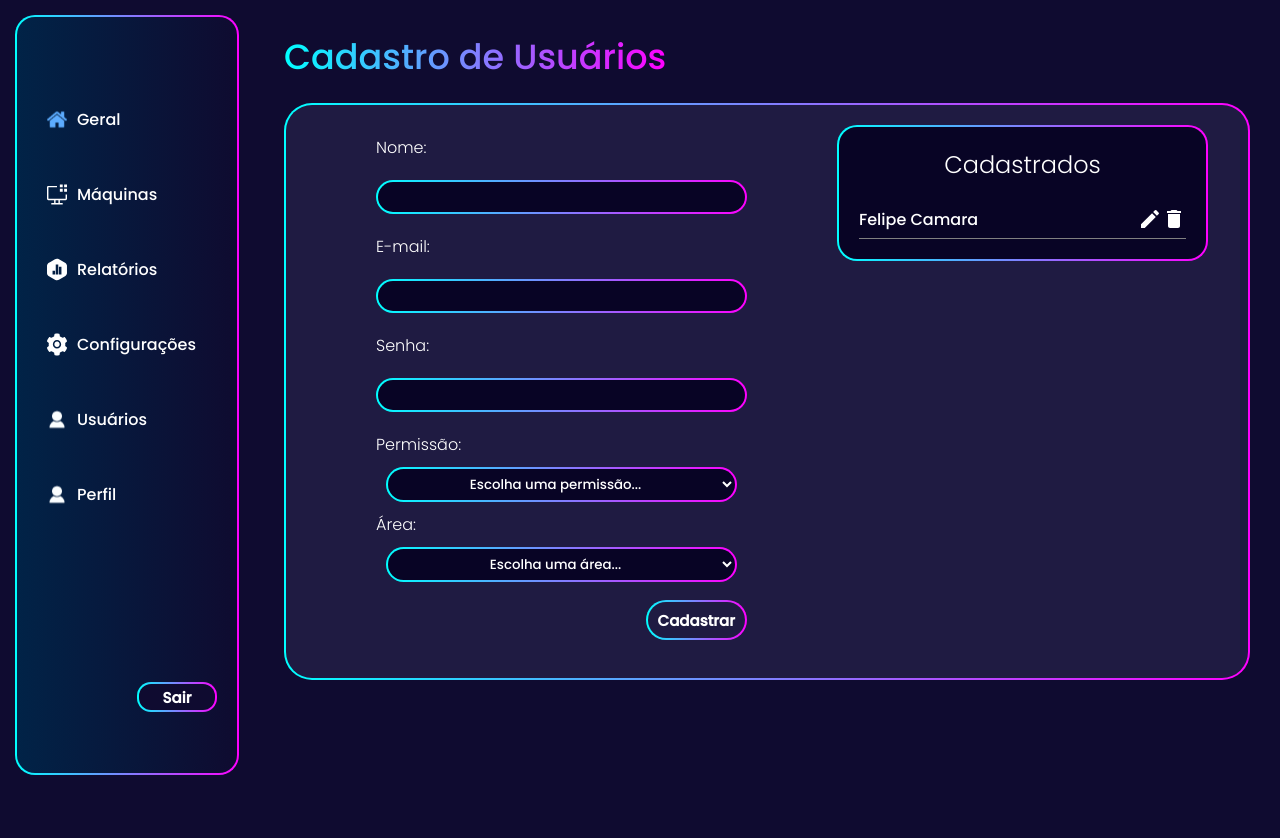
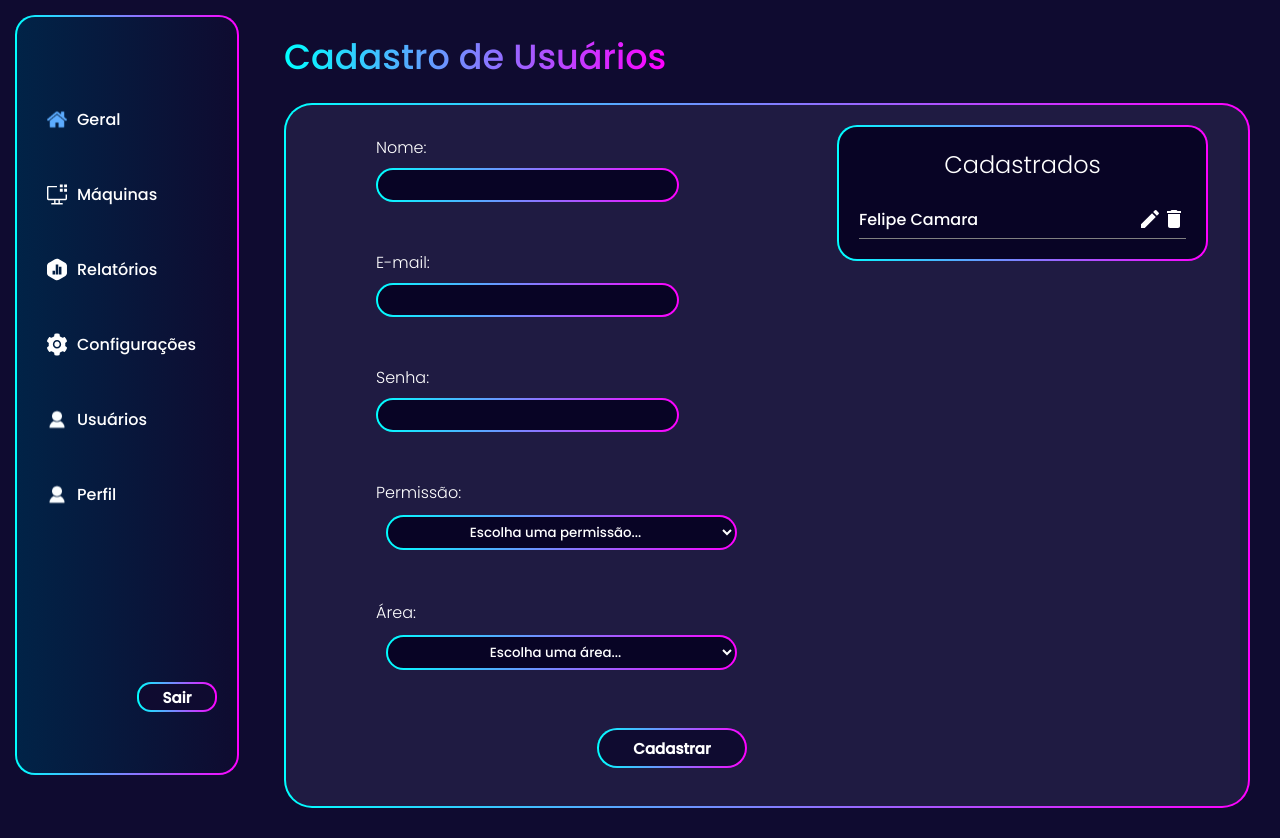
Before and after one commit to julianaesteves/projeto-p.i-onhome-site, a React (Create React App) app in the folder projeto-react/onhome/: page /dashboard in a window 1280 px wide. Both pictures are taken after a click on the item "Usuários". Before the commit the page ends 800 px from the top, so only its background shows below. Built offline with nearby package versions, Linux system fonts and the light colour scheme.

Commit message:
validando cadastro de usuários

```diff
--- a/projeto-react/onhome/src/components/Button/index.jsx
+++ b/projeto-react/onhome/src/components/Button/index.jsx
@@ -1,8 +1,8 @@
 import "./style.css";
 
-const Button = ({ value, height, width, margin, borderRadius }) => {
+const Button = ({ value, height, width, margin, borderRadius, onClick }) => {
     return (
-        <button className="button--gradient"
+        <button onClick={onClick} className="button--gradient"
             style={{
                 width: width,
                 height: height,
--- a/projeto-react/onhome/src/pages/Dashboard/Home/ConnectedMachines/index.jsx
+++ b/projeto-react/onhome/src/pages/Dashboard/Home/ConnectedMachines/index.jsx
@@ -7,7 +7,7 @@ const ConnectedMachines = () => {
         { name: 'Emergência', value: 1 },
     ];
 
-    const chartColor = ["#c4342d", "#ffeb7a", "#a9d171"]
+    const chartColor = ["#00b02f", "#ffeb7a", "#c4342d"]
 
     return (
         <div style={{ display: "flex", alignItems: "center"}}>
--- a/projeto-react/onhome/src/pages/Dashboard/Usuarios/index.jsx
+++ b/projeto-react/onhome/src/pages/Dashboard/Usuarios/index.jsx
@@ -1,55 +1,191 @@
-import Border from '../../../components/Border';
-import GradientText from '../../../components/GradientText';
-import EditIcon from '@mui/icons-material/Edit';
-import DeleteIcon from '@mui/icons-material/Delete';
-
-import './style.css'
+import Border from "../../../components/Border";
+import GradientText from "../../../components/GradientText";
+import EditIcon from "@mui/icons-material/Edit";
+import Input from "../../../components/Input";
+import DeleteIcon from "@mui/icons-material/Delete";
+import { useState } from "react";
+import "./style.css";
+import Button from "../../../components/Button";
 
 const Usuarios = () => {
+  const [userName, setUserName] = useState("");
+  const [userNameError, setUserNameError] = useState(false);
+  const [userEmail, setUserEmail] = useState("");
+  const [userEmailError, setUserEmailError] = useState(false);
+  const [permission, setPermission] = useState("");
+  const [permissionError, setPermissionError] = useState(false);
+  const [area, setArea] = useState("");
+  const [areaError, setAreaError] = useState(false);
+  const [senha, setSenha] = useState("");
+  const [senhaError, setSenhaError] = useState(false);
+
+  function verify() {
+    if (userName == "") {
+      setUserNameError(true);
+    } else {
+      setUserNameError(false);
+    }
+    if (userEmail == "") {
+      setUserEmailError(true);
+    } else {
+      setUserEmailError(false);
+    }
+    if (senha == "") {
+      setSenhaError(true);
+    } else {
+      setSenhaError(false);
+    }
+    if (permission == "") {
+      setPermissionError(true);
+    } else {
+      setPermissionError(false);
+    }
+    if (area == "") {
+      setAreaError(true);
+    } else {
+      setAreaError(false);
+    }
+    if (
+      userName != "" &&
+      userEmail != "" &&
+      senha > 7 &&
+      area != "" &&
+      permission != ""
+    ) {
+      console.log("Usuário cadastrado com sucesso!");
+    }
+  }
+
+  const onSubmit = (e) => {
+    e.preventDefault();
+    verify();
+  };
 
   return (
-        <div className='right-content'>
-            <div className='title'>
-                <GradientText title={"Cadastro de Usuários"} textAlign="left" fontSizeTitle={35} />
+    <div className="right-content">
+      <div className="title">
+        <GradientText
+          title={"Cadastro de Usuários"}
+          textAlign="left"
+          fontSizeTitle={35}
+        />
       </div>
       <Border padding={"20px"}>
-                <div className='div-cadastro-usuarios'>
-                    <form action="#" className='div-inputs'>
-                        <label className='label-title-form'>Nome:</label>
-                        <input type="text" name='nome' className="border-gradient-input" style={{ margin: "20px 0"}}/>
-                        <label className='label-title-form'>E-mail:</label>
-                        <input type="text" name='email' className="border-gradient-input" style={{ margin: "20px 0"}}/>
-                        <label className='label-title-form'>Senha:</label>
-                        <input type="text" name='senha' className="border-gradient-input" style={{ margin: "20px 0"}}/>
-                        <label className='label-title-form'>Permissão:</label>
+        <div className="div-cadastro-usuarios">
+          <form action="#" className="div-inputs">
+            <label className="label-title-form">Nome:</label>
+            <Input
+              type={"text"}
+              name={"nome"}
+              value={userName}
+              onChange={(e) => {
+                setUserName(e.target.value);
+                setUserNameError(false);
+              }}
+              onBlur={() => {
+                if (userName == "") {
+                  setUserNameError(true);
+                }
+              }}
+            />
+            <div className="container__error">
+              {userNameError && <p>Por favor, preencha o nome</p>}
+            </div>
+            <label className="label-title-form">E-mail:</label>
+            <Input
+              type={"email"}
+              name={"email"}
+              value={userEmail}
+              onChange={(e) => {
+                setUserEmail(e.target.value);
+                setUserEmailError(false);
+              }}
+              onBlur={() => {
+                if (userEmail == "") {
+                  setUserEmailError(true);
+                }
+              }}
+            />
+            <div className="container__error">
+              {userEmailError && <p>Por favor, preencha o email</p>}
+            </div>
+            <label className="label-title-form">Senha:</label>
+            <Input
+              type={"password"}
+              name={"senha"}
+              onChange={(e) => {
+                setSenha(e.target.value);
+                setSenhaError(false);
+              }}
+              onBlur={() => {
+                if (senha == "") {
+                  setSenhaError(true);
+                }
+              }}
+            />
+            <div className="container__error">
+              {senhaError && <p>A senha deve ter pelo menos 8 caracteres</p>}
+            </div>
 
-                        <select name="" id="" className='cadastro--gradientSelect'>
-                            <option value="" selected disabled>Escolha uma permissão...</option>
-                            <option value="">Usuário</option>
-                            <option value="">Administrador</option>
+            <label className="label-title-form">Permissão:</label>
+            <select
+              name=""
+              id=""
+              className="cadastro--gradientSelect"
+              value={permission}
+              onChange={(e) => {
+                setPermission(e.target.value);
+                setPermissionError(false);
+              }}
+            >
+              <option value="" selected disabled>
+                Escolha uma permissão...
+              </option>
+              <option value="user">Usuário</option>
+              <option value="admin">Administrador</option>
             </select>
-
-                        <label className='label-title-form'>Área: </label>
-                        <select name="" id="" className='cadastro--gradientSelect'>
-                            <option value="" selected disabled>Escolha uma área...</option>
-                            <option value="">Front-End</option>
-                            <option value="">Back-End</option>
-                            <option value="">DevOps</option>
-                            <option value="">Design</option>
+            <div className="container__error">
+              {permissionError && <p>Por favor, selecione uma permissão</p>}
+            </div>
+            <label className="label-title-form">Área: </label>
+            <select
+              name=""
+              id=""
+              className="cadastro--gradientSelect"
+              value={area}
+              onChange={(e) => {
+                setArea(e.target.value);
+                setAreaError(false);
+              }}
+            >
+              <option value="" selected disabled>
+                Escolha uma área...
+              </option>
+              <option value="front">Front-End</option>
+              <option value="back">Back-End</option>
+              <option value="devops">DevOps</option>
             </select>
-
-                        <div className='right-content-button'>
-                            <button className="border-gradient" type="submit">Cadastrar</button>
+            <div className="container__error">
+              {areaError && <p>Por favor, escolha uma área</p>}
+            </div>
+            <div className="right-content-button">
+              <Button
+                type={"submit"}
+                value={"Cadastrar"}
+                width={"150px"}
+                borderRadius={"40px"}
+                onClick={onSubmit}
+              />
             </div>
           </form>
           <div className="usuarios-gradient">
             <div className="border-gradient" style={{ padding: "20px" }}>
-                            <h2 className='cadastrados-title'>Cadastrados</h2>
-                            <div className='registered-users'>
+              <h2 className="cadastrados-title">Cadastrados</h2>
+              <div className="registered-users">
                 <p>Felipe Camara</p>
-                                <div className='mui-icons'>
-                                    <EditIcon style={{ cursor: "pointer" }}/>
-                                    <DeleteIcon style={{ cursor: "pointer" }}/>
+                <div className="mui-icons">
+                  <EditIcon style={{ cursor: "pointer" }} />
+                  <DeleteIcon style={{ cursor: "pointer" }} />
                 </div>
               </div>
             </div>
@@ -57,7 +193,7 @@ const Usuarios = () => {
         </div>
       </Border>
     </div>
-    )
-}
+  );
+};
 
 export default Usuarios;
```
Also changed, not shown: projeto-react/onhome/src/pages/Dashboard/Configuracoes/index.jsx (+16 -16 lines). Lines whose indentation alone changed are shown as unchanged.
